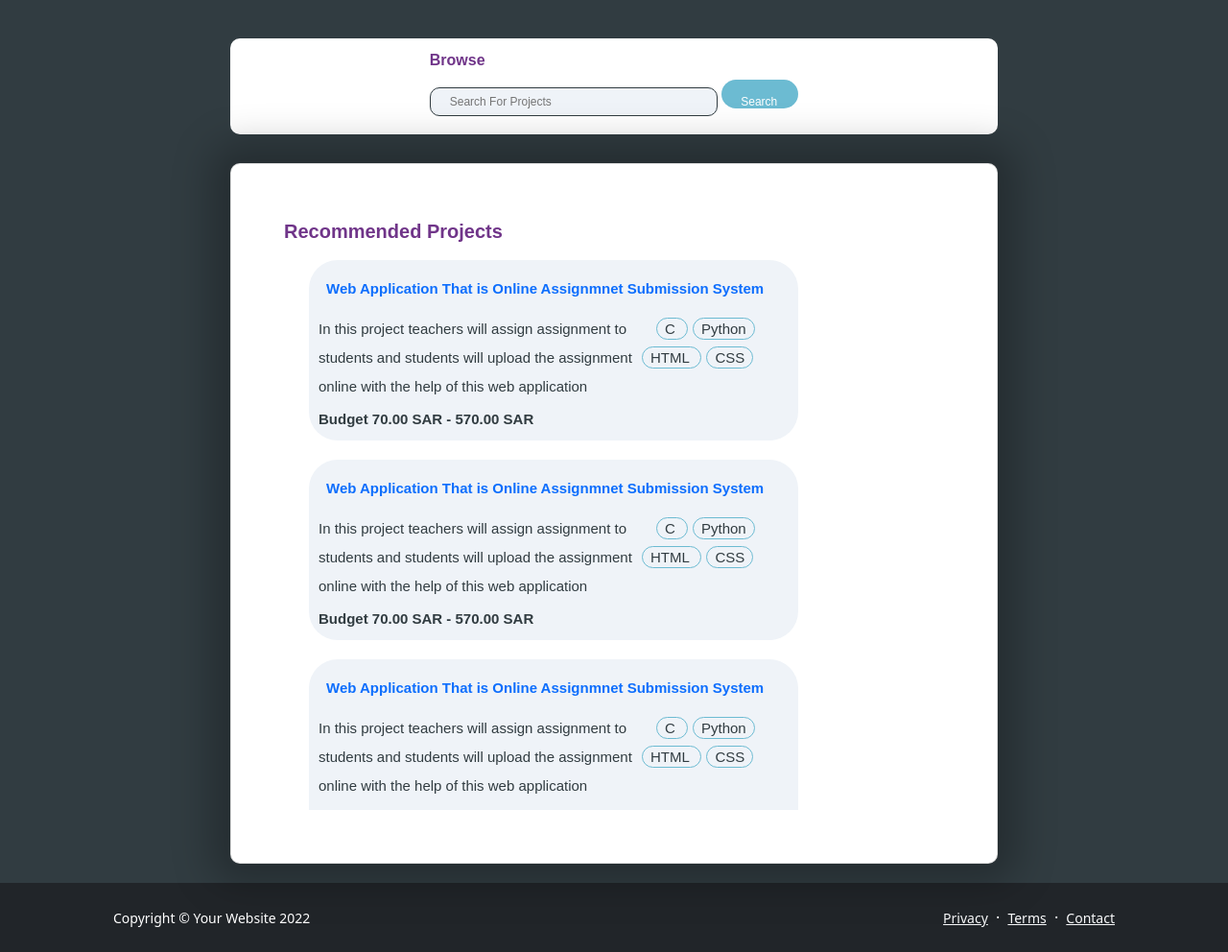
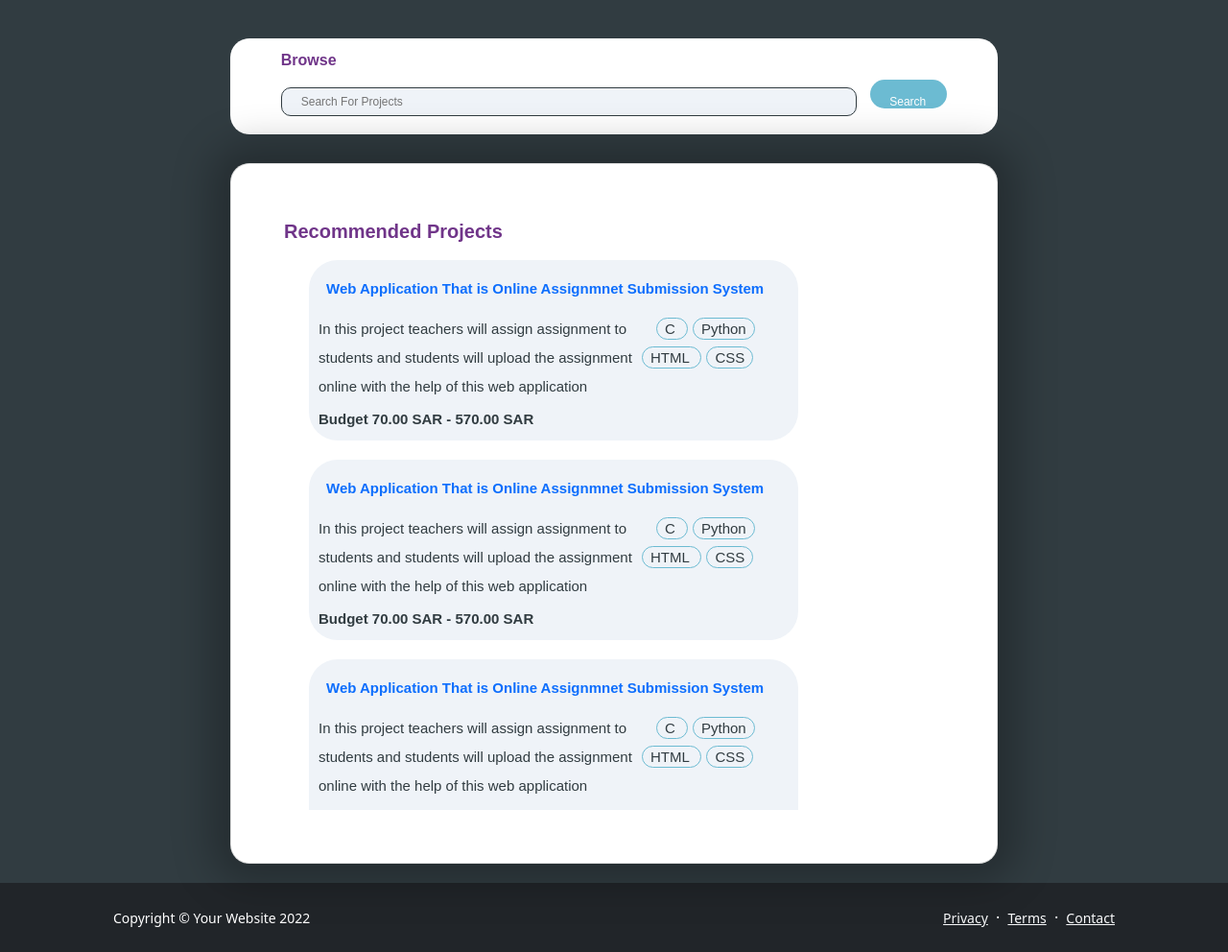
Before and after one commit to Somayahak/ITeams, a PHP site: page /HTML/findProject.php in a window 1280 px wide. Shown: the part 96-1088 px from the top of the page at 96% size. Run offline with PHP 8.4, Linux system fonts and the light colour scheme; some libraries are stand-ins or nearby versions.

Commit message:
Update findProject.php

```diff
--- a/HTML/findProject.php
+++ b/HTML/findProject.php
@@ -44,14 +44,14 @@
 
         <!-- Search -->
         <div class="containers" style="height:120px; margin-bottom:50px;  margin-top:30px">
-        <div class="containers" style="border-radius: 10px;height:100px; background-color: #fff;width:800px;">
+        <div class="containers" style="border-radius: 20px;height:100px; background-color: #fff;width:800px;">
             <form action="..//HTML/.html">
                 <div class="container">
                     <!--textbox-->
                     <label for="search"><b style="color:#703589;">Browse</b>
                         <br>
                         <input type="text" id="search" name="search"
-                            style="width:300px;border: 1.5px solid #313C41; color: black;background-color: #EFF3F8;border-radius: 10px;height: 30px;font-size: 12px;" placeholder="Search For Projects"
+                            style="width:600px;border: 1.5px solid #313C41; color: black;background-color: #EFF3F8;border-radius: 10px; margin-right: 10px; height: 30px;font-size: 12px;" placeholder="Search For Projects"
                             required="required">
                         <button
                             style="width:80px; border-radius: 20px; height:30px;background-color: #6CBBD2;font-size:12px;text-align:justify;">Search</button>
@@ -63,7 +63,7 @@
         <form action="..//HTML/.html">
 
             <div class="containers" style="height:670px; margin-bottom:50px;  margin-top:50px">
-                <div class="card flex" style="height:730px; background-color: #fff;width: 800px; border-radius: 10px;">
+                <div class="card flex" style="height:730px; background-color: #fff;width: 800px; border-radius: 20px;">
                     <label for="freeform" style="font-size: 20px; color:#703589;"><b>Recommended Projects</b></label>
                     <div class="px-3 ex1" style="height: inherit; margin-top: 5px;">
                         <div class="flex-container-v" style="padding: 10px; background-color:#fff;">
```
